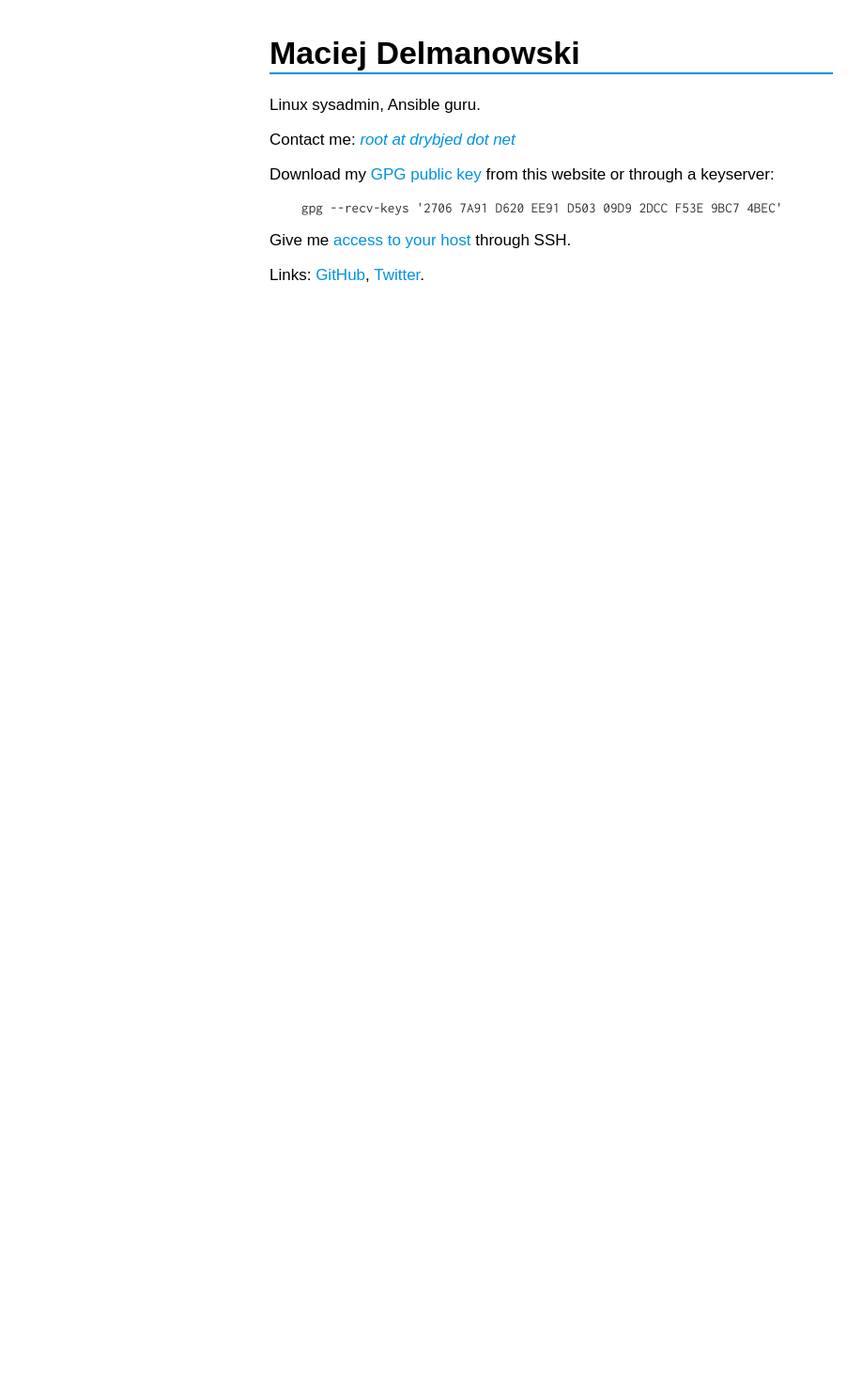
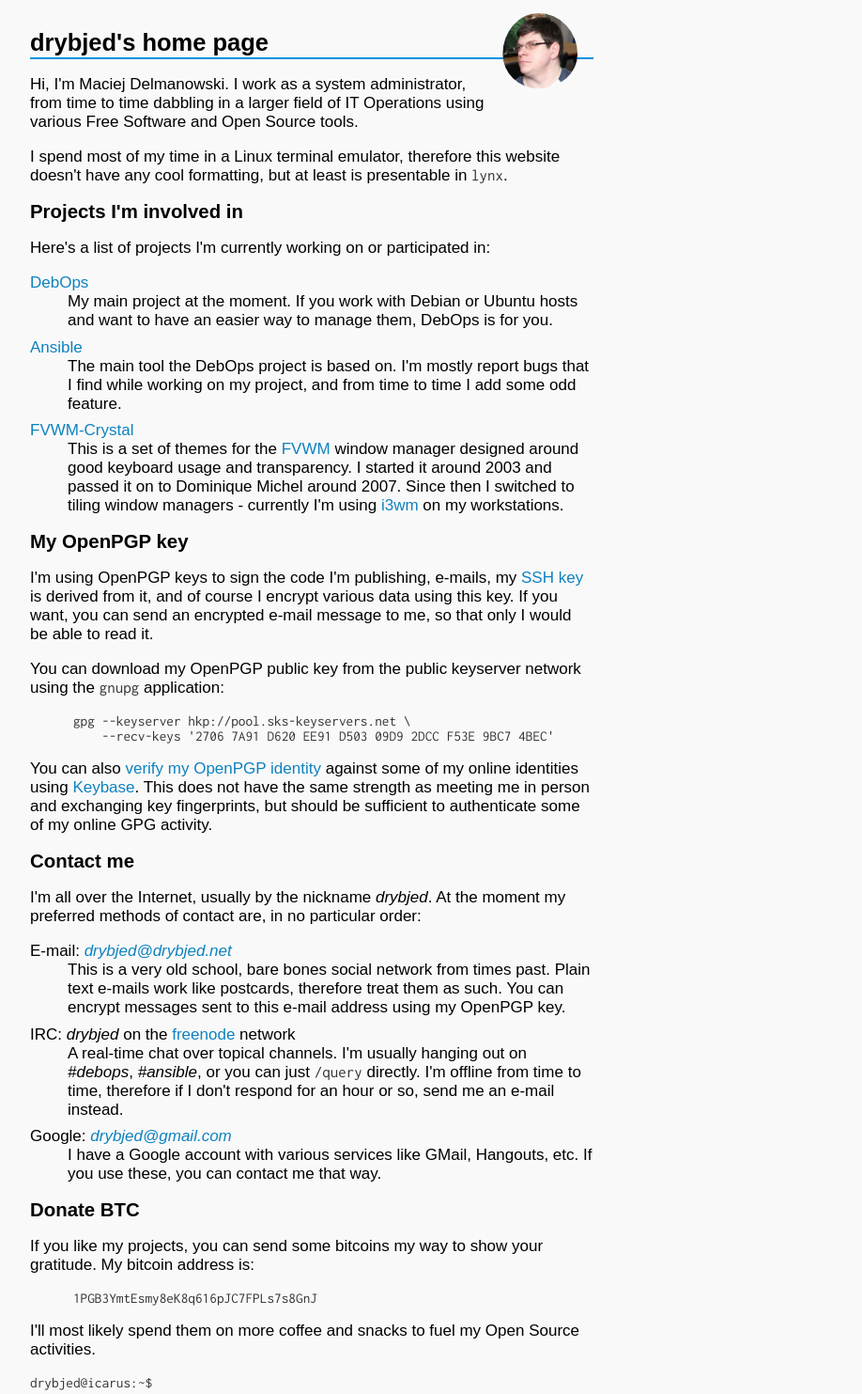
Before and after one commit to drybjed/drybjed.github.io, a plain HTML site: page index.html in a window 1280 px wide. Shown: the part 20-1503 px from the top of the page at 94% size, without its empty margins (53-971 px from the left). Before the commit the page ends 800 px from the top, so only its background shows below. Drawn offline with Linux system fonts and the light colour scheme; a web font is replaced by a local one.

Commit message:
New version of the website

```diff
--- /dev/null
+++ b/css/blinking_cursor.css
@@ -0,0 +1,54 @@
+.blinking-cursor {
+  font-size: 90%;
+  color: #2E3D48;
+  -webkit-animation: 1s blink step-end infinite;
+  -moz-animation: 1s blink step-end infinite;
+  -ms-animation: 1s blink step-end infinite;
+  -o-animation: 1s blink step-end infinite;
+  animation: 1s blink step-end infinite;
+}
+
+@keyframes "blink" {
+  from, to {
+    color: transparent;
+  }
+  50% {
+    color: black;
+  }
+}
+
+@-moz-keyframes blink {
+  from, to {
+    color: transparent;
+  }
+  50% {
+    color: black;
+  }
+}
+
+@-webkit-keyframes "blink" {
+  from, to {
+    color: transparent;
+  }
+  50% {
+    color: black;
+  }
+}
+
+@-ms-keyframes "blink" {
+  from, to {
+    color: transparent;
+  }
+  50% {
+    color: black;
+  }
+}
+
+@-o-keyframes "blink" {
+  from, to {
+    color: transparent;
+  }
+  50% {
+    color: black;
+  }
+}
--- a/css/drybjed.css
+++ b/css/drybjed.css
@@ -11,8 +11,15 @@
   html { font-size: 13px; }
 }
 
+@media not grid {
+  body {
+    background-color: #f9f9f9;
+  }
+}
+
 #content {
   margin: 0 auto;
+  margin-left: 3em;
   width: 600px;
   padding: 2rem;
 }
@@ -27,20 +34,63 @@
 h1 {
   padding-bottom: 0.05em;
   border-bottom: 2px solid #0092DF;
+  font-size: 150%;
+}
+
+h2 {
+  font-size: 120%;
 }
 
 a {
   text-decoration: none;
-  color: #0092DF;
+  color: #0e82bf;
+}
+
+a:hover {
+  text-decoration: underline;
+}
+
+code {
+  font-family: "Inconsolata", monospace;
+  color: #777;
+}
+
+@media not grid {
+  code {
+    font-family: "Inconsolata", monospace;
+    color: #333;
+  }
 }
 
 pre {
-  font-family: "Inconsolata", monospace;
-  font-size: 90%;
-  color: #333;
-  padding-left: 2rem;
+  color: #777;
+  padding-left: 4em;
+}
+
+@media not grid {
+  pre {
+    font-family: "Inconsolata", monospace;
+    font-size: 90%;
+    color: #333;
+    padding-left: 0rem;
+  }
 }
 
 @media (max-width: 500px) {
   pre { padding-left: 0rem; }
 }
+
+dd {
+  margin-bottom: 0.5em;
+}
+
+#avatar {
+  object-fit: cover;
+  border-radius:50%;
+  width: 80px;
+  height: 80px;
+  float: right;
+  padding-left: 0.2em;
+  padding-bottom: 0.4em;
+  margin-right: 1em;
+}
--- a/index.html
+++ b/index.html
@@ -1,37 +1,143 @@
 <!DOCTYPE html PUBLIC "-//W3C//DTD XHTML 1.0 Strict//EN" "http://www.w3.org/TR/xhtml1/DTD/xhtml1-strict.dtd">
 <html xmlns="http://www.w3.org/1999/xhtml" xml:lang="en" lang="en">
   <head>
+
     <meta http-equiv="Content-Type" content="text/html; charset=utf-8">
     <meta http-equiv="Content-Language" content="en">
+
     <meta name="viewport" content="width=device-width, initial-scale=1.0">
     <meta name="author" content="41B13D37B3869286029B5435CC9236FC8049EE10">
     <meta name="copyright" content="drybjed.net">
     <meta name="description" content="Personal home page of Maciej Delmanowski">
     <meta name="keywords" content="personal home page">
+
     <link rel="openid.server"   href="https://www.clavid.com/provider/openid">
     <link rel="openid.delegate" href="http://drybjed.clavid.com">
+
     <link rel="stylesheet" type="text/css" href="http://fonts.googleapis.com/css?family=Inconsolata|Droid+Sans+Condensed">
     <link rel="stylesheet" type="text/css" href="css/normalize.css" media="screen">
     <link rel="stylesheet" type="text/css" href="css/drybjed.css" media="screen">
-    <title>Maciej Delmanowski</title>
+    <link rel="stylesheet" type="text/css" href="css/blinking_cursor.css" media="screen">
+
+    <title>drybjed's home page</title>
+
   </head>
+
+  <!-- Oh, hello there. Nice for you to stop by. Yup, this website is all done by hand, in vim. -->
+
   <body>
+
     <div id="content">
 
-    <h1>Maciej Delmanowski</h1>
+      <img id="avatar" src="drybjed.jpg" />
 
-    <p>Linux sysadmin, Ansible guru.</p>
+      <h1>drybjed's home page</h1>
 
-    <p>Contact me: <em><a href="mailto:drybjed@gmail.com">root at drybjed dot net</a></em></p>
+      <p>Hi, I'm Maciej Delmanowski. I work as a system administrator, from
+      time to time dabbling in a larger field of IT Operations using various
+      Free Software and Open Source tools.</p>
 
-    <p>Download my <a href="/0x2DCCF53E9BC74BEC.asc">GPG public key</a> from this website or through a keyserver:</p>
+      <p>I spend most of my time in a Linux terminal emulator, therefore this
+      website doesn't have any cool formatting, but at least is presentable
+      in <code>lynx</code>.</p>
 
-    <pre>gpg --recv-keys '2706 7A91 D620 EE91 D503 09D9 2DCC F53E 9BC7 4BEC'</pre>
+      <h2>Projects I'm involved in</h2>
 
-    <p>Give me <a href="/drybjed_ssh.pub">access to your host</a> through SSH.</p>
+      <p>Here's a list of projects I'm currently working on or participated in:</p>
 
-    <p>Links: <a href="https://github.com/drybjed/">GitHub</a>, <a href="https://twitter.com/drybjed">Twitter</a>.</p>
+      <dl>
 
-  </div>
+        <dt><a href="https://github.com/debops/debops/">DebOps</a></dt>
+        <dd>My main project at the moment. If you work with Debian or Ubuntu
+        hosts and want to have an easier way to manage them, DebOps is for
+        you.</dd>
+
+        <dt><a href="https://github.com/ansible/ansible/">Ansible</a></dt>
+        <dd>The main tool the DebOps project is based on. I'm mostly report
+        bugs that I find while working on my project, and from time to time
+        I add some odd feature.</dd>
+
+        <dt><a href="http://fvwm-crystal.sourceforge.net">FVWM-Crystal</a></dt>
+        <dd>This is a set of themes for the <a href="http://fvwm.org/">FVWM</a>
+        window manager designed around good keyboard usage and transparency.
+        I started it around 2003 and passed it on to Dominique Michel around
+        2007. Since then I switched to tiling window managers - currently I'm
+        using <a href="https://i3wm.org/">i3wm</a> on my workstations.</dd>
+
+      </dl>
+
+      <h2>My OpenPGP key</h2>
+
+      <p>I'm using OpenPGP keys to sign the code I'm publishing, e-mails, my
+      <a href="https://github.com/drybjed.keys">SSH key</a> is derived from it,
+      and of course I encrypt various data using this key. If you want, you can
+      send an encrypted e-mail message to me, so that only I would be able to
+      read it.</p>
+
+      <p>You can download my OpenPGP public key from the public keyserver
+      network using the <code>gnupg</code> application:</p>
+
+      <pre>
+      gpg --keyserver hkp://pool.sks-keyservers.net \
+          --recv-keys '2706 7A91 D620 EE91 D503 09D9 2DCC F53E 9BC7 4BEC'</pre>
+
+      <p>You can also <a href="https://keybase.io/drybjed">verify my OpenPGP identity</a>
+      against some of my online identities using <a href="https://keybase.io/">Keybase</a>.
+      This does not have the same strength as meeting me in person and
+      exchanging key fingerprints, but should be sufficient to authenticate
+      some of my online GPG activity.</p>
+
+      <h2>Contact me</h2>
+
+      <p>I'm all over the Internet, usually by the nickname <em>drybjed</em>.
+      At the moment my preferred methods of contact are, in no particular order:</p>
+
+      <dl>
+
+        <dt>E-mail: <em><a href="mailto:drybjed@drybjed.net">drybjed@drybjed.net</a></em></dt>
+        <dd>This is a very old school, bare bones social network from times
+        past. Plain text e-mails work like postcards, therefore treat them as
+        such. You can encrypt messages sent to this e-mail address using my
+        OpenPGP key.</dd>
+
+        <dt>IRC: <em>drybjed</em> on the <a href="https://freenode.net/">freenode</a> network</dt>
+        <dd>A real-time chat over topical channels. I'm usually hanging out on
+        <em>#debops</em>, <em>#ansible</em>, or you can just
+        <code>/query</code> directly. I'm offline from time to time, therefore
+        if I don't respond for an hour or so, send me an e-mail instead.</dd>
+
+        <dt>Google: <em><a href="mailto:drybjed@gmail.com">drybjed@gmail.com</a></em></dt>
+        <dd>I have a Google account with various services like GMail, Hangouts,
+        etc. If you use these, you can contact me that way.</dd>
+
+      </dl>
+
+      <h2>Donate BTC</h2>
+
+      <p>If you like my projects, you can send some bitcoins my way to show
+      your gratitude. My bitcoin address is:</p>
+
+      <pre>
+      1PGB3YmtEsmy8eK8q616pJC7FPLs7s8GnJ</pre>
+
+      <p>I'll most likely spend them on more coffee and snacks to fuel my Open
+      Source activities.</p>
+
+      <pre>drybjed@<span id="host">tycho</span>:~$ <span class="blinking-cursor">&block;</span></pre>
+
+    </div>
+
+    <script type="text/javascript">
+      var myHosts = ['helios', 'tycho', 'edi', 'cornell', 'icarus'];
+      var randomHost = myHosts[Math.floor(Math.random() * myHosts.length)];
+
+      function showhost(){
+          document.getElementById('host').innerHTML = randomHost;
+      }
+
+      showhost();
+    </script>
+
   </body>
+
 </html>
```
Also changed, not shown: drybjed.jpg (added), 3 other files.
